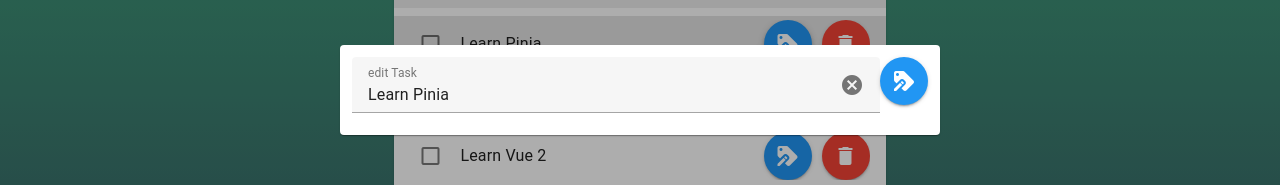
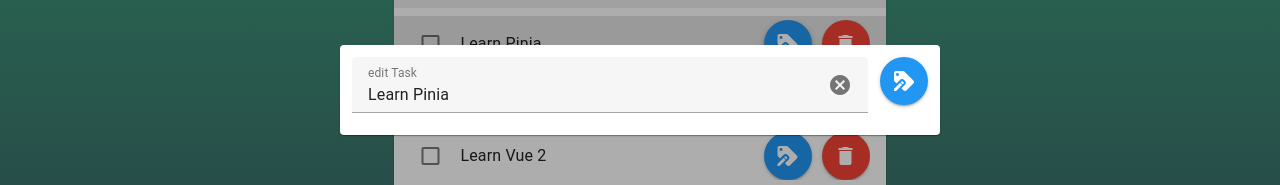
Before and after one commit to rpaano/todo-digirift-genko-exam, a Nuxt app: page / in a window 1280 px wide. Both pictures are taken after a click on the button 787 px from the left and 354 px from the top of the page. Shown: the part 310-495 px from the top of the page. Built offline with nearby package versions, Linux system fonts and the light colour scheme.

Commit message:
Add margin

```diff
--- a/components/TodoList/EditTodo.vue
+++ b/components/TodoList/EditTodo.vue
@@ -1,11 +1,12 @@
 <template>
-  <v-card min-width="600" class="d-flex px-3 pt-3 gap-">
+  <v-card min-width="600" class="d-flex px-3 pt-3">
     <v-text-field
       label="edit Task"
       v-model="editTask"
       clearable
+      class="mr-3"
     />
-    <v-btn color="blue" icon="mdi-tag-edit" @click="emit('editTask', { id: item.id, name: editTask })"></v-btn>
+    <v-btn :disabled="!editTask" color="blue" icon="mdi-tag-edit" @click="emit('editTask', { id: item.id, name: editTask })"></v-btn>
   </v-card>
 </template>
 
```
